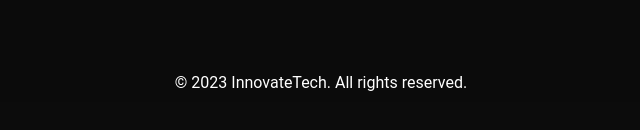
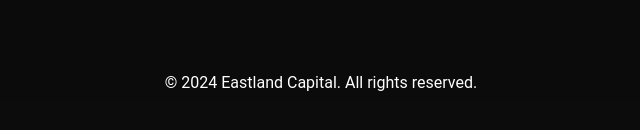
Before and after one commit to edycyber/landingcreator, a website: page index.html in a window 1280 px wide. Shown: the part 4217-4347 px from the top of the page, 319-959 px from the left. Drawn offline with Linux system fonts and the light colour scheme.

Commit message:
Update index.html

```diff
--- a/index.html
+++ b/index.html
@@ -529,7 +529,7 @@
 
   <footer>
     <div class="container">
-      <p>&copy; 2023 InnovateTech. All rights reserved.</p>
+      <p>&copy; 2024 Eastland Capital. All rights reserved.</p>
     </div>
   </footer>
 
```
